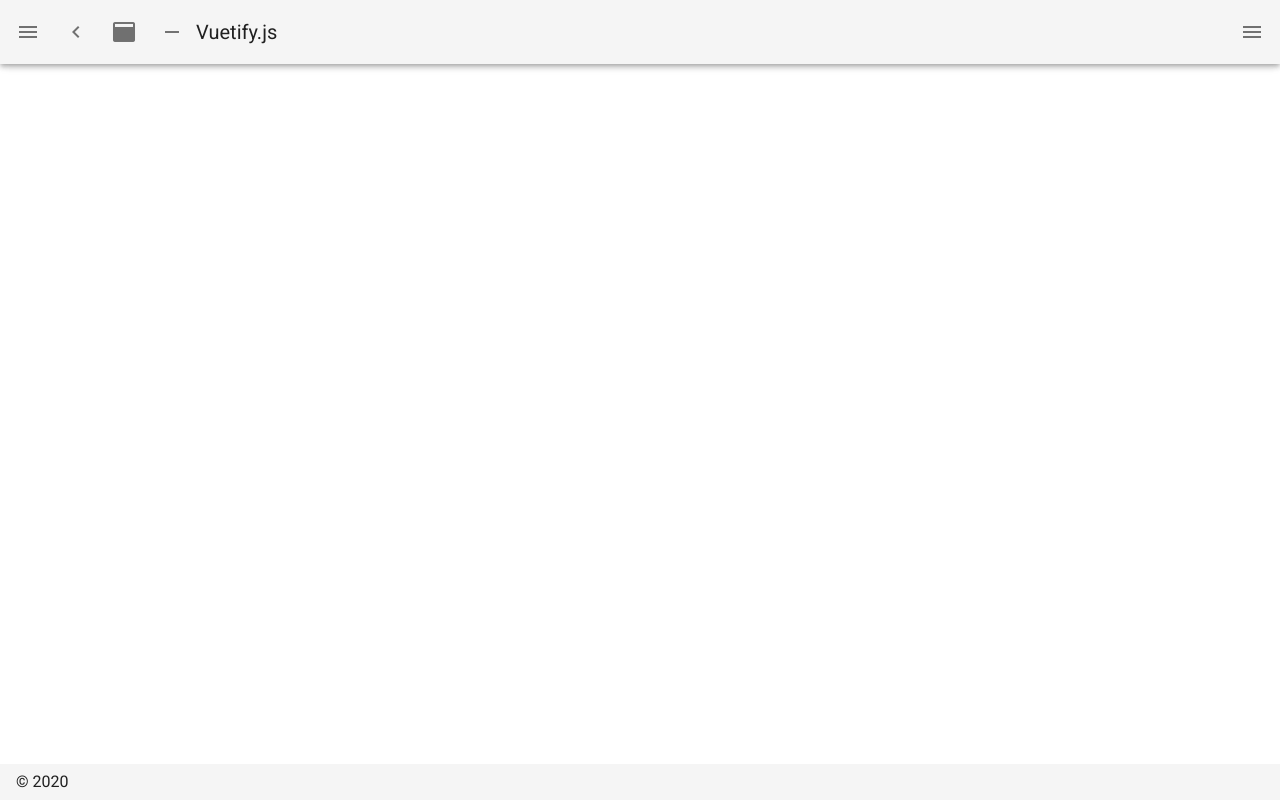
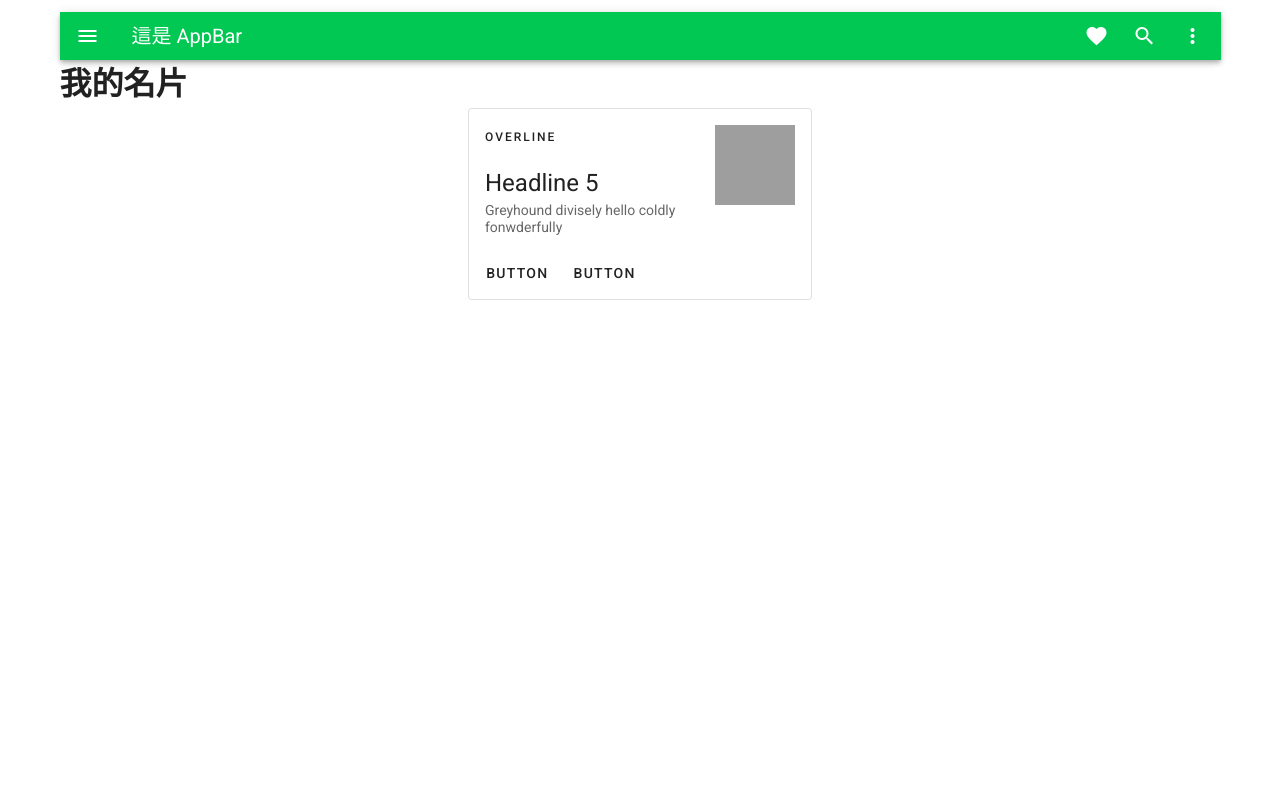
Before and after one commit to h8385542guy/Project, a Nuxt app in the folder frontend/: page /test in a window 1280 px wide. Before the commit this address had no page. Built offline with nearby package versions, Linux system fonts and the light colour scheme.

Commit message:
-20200217練習

```diff
--- a/frontend/package.json
+++ b/frontend/package.json
@@ -25,5 +25,7 @@
     "eslint-config-prettier": "^6.10.0",
     "eslint-plugin-prettier": "^3.1.2",
     "prettier": "^1.19.1"
-  }
+  },
+  "main": ".eslintrc.js",
+  "license": "ISC"
 }
--- /dev/null
+++ b/frontend/pages/test.vue
@@ -0,0 +1,33 @@
+<template>
+  <div>
+    <h1>我的名片</h1>
+    <v-card class="mx-auto" max-width="344" outlined>
+      <v-list-item three-line>
+        <v-list-item-content>
+          <div class="overline mb-4">OVERLINE</div>
+          <v-list-item-title class="headline mb-1">
+            Headline 5
+          </v-list-item-title>
+          <v-list-item-subtitle>
+            Greyhound divisely hello coldly fonwderfully
+          </v-list-item-subtitle>
+        </v-list-item-content>
+
+        <v-list-item-avatar tile size="80" color="grey"></v-list-item-avatar>
+      </v-list-item>
+
+      <v-card-actions>
+        <v-btn text>Button</v-btn>
+        <v-btn text>Button</v-btn>
+      </v-card-actions>
+    </v-card>
+  </div>
+</template>
+
+<script>
+export default {
+  layout: 'custom'
+}
+</script>
+
+<style lang="scss" scoped></style>
```
